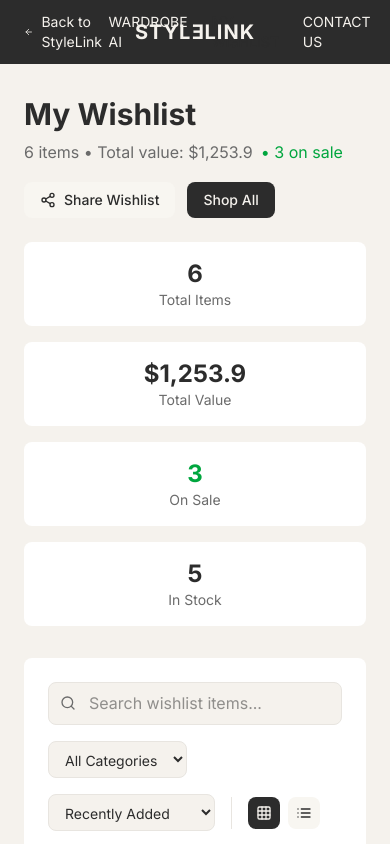
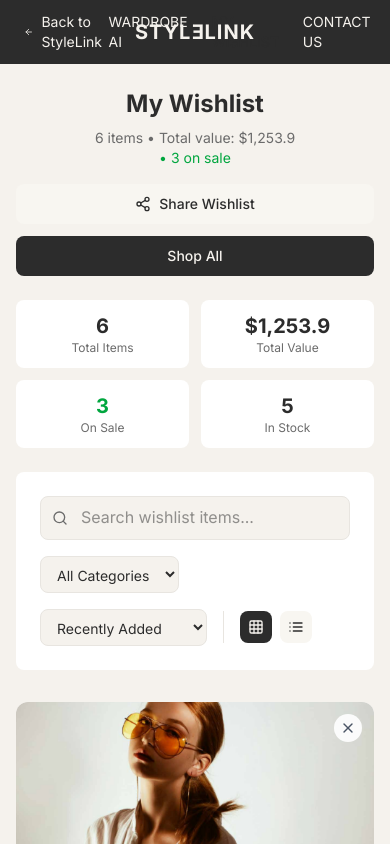
Before and after one commit to Dpippin09/StyleLink, a Next.js app: page /wishlist in a window 390 px wide. Shown: the top 844 px of the page. Built offline with nearby package versions, Linux system fonts and the light colour scheme; a web font is replaced by a local one.

Commit message:
progress

```diff
--- a/src/app/cart/page.tsx
+++ b/src/app/cart/page.tsx
@@ -216,26 +216,33 @@ export default function CartPage() {
     <div className="min-h-screen bg-background">
       {/* Header */}
       <header className="bg-[var(--header-bg)] text-[var(--header-text)] py-3">
-        <div className="container mx-auto px-6">
+        <div className="container mx-auto px-4 sm:px-6">
           <div className="flex items-center justify-between">
-            <Link href="/" className="flex items-center text-sm hover:opacity-75 transition-opacity">
-              <ArrowLeft className="w-4 h-4 mr-2" />
-              Back to StyleLink
+            <Link href="/" className="flex items-center text-xs sm:text-sm hover:opacity-75 transition-opacity">
+              <ArrowLeft className="w-4 h-4 mr-1 sm:mr-2" />
+              <span className="hidden sm:inline">Back to StyleLink</span>
+              <span className="sm:hidden">Back</span>
             </Link>
 
             <div className="absolute left-1/2 transform -translate-x-1/2">
-              <h1 className="text-xl font-bold tracking-wider">
+              <h1 className="text-lg sm:text-xl font-bold tracking-wider">
                 STYL
                 <span className="inline-block transform scale-x-[-1]">E</span>
                 LINK
               </h1>
             </div>
 
-            <div className="flex items-center space-x-6 text-sm">
-              <a href="#" className="hover:opacity-75 transition-opacity">WARDROBE AI</a>
-              <Link href="/wishlist" className="hover:opacity-75 transition-opacity">MY WISHLIST</Link>
-              <Link href="/contact" className="hover:opacity-75 transition-opacity">CONTACT US</Link>
-              <span className="text-primary font-medium">MY CART ({cartItems.length})</span>
+            <div className="flex items-center space-x-2 sm:space-x-6 text-xs sm:text-sm">
+              <a href="#" className="hidden md:inline hover:opacity-75 transition-opacity">WARDROBE AI</a>
+              <Link href="/wishlist" className="hover:opacity-75 transition-opacity">
+                <span className="hidden sm:inline">MY WISHLIST</span>
+                <span className="sm:hidden">WISHLIST</span>
+              </Link>
+              <Link href="/contact" className="hidden sm:inline hover:opacity-75 transition-opacity">CONTACT US</Link>
+              <span className="text-primary font-medium">
+                <span className="hidden sm:inline">MY CART ({cartItems.length})</span>
+                <span className="sm:hidden">CART ({cartItems.length})</span>
+              </span>
             </div>
           </div>
         </div>
@@ -258,11 +265,11 @@ export default function CartPage() {
           </div>
         </div>
       ) : (
-        <div className="container mx-auto px-6 py-8">
+        <div className="container mx-auto px-4 sm:px-6 py-6 sm:py-8">
           {/* Page Header */}
-          <div className="mb-8">
-            <h1 className="text-3xl font-bold text-primary mb-2">Shopping Cart</h1>
-            <p className="text-muted-foreground">
+          <div className="mb-6 sm:mb-8">
+            <h1 className="text-2xl sm:text-3xl font-bold text-primary mb-2">Shopping Cart</h1>
+            <p className="text-sm sm:text-base text-muted-foreground">
               {cartItems.length} item{cartItems.length !== 1 ? 's' : ''} in your cart
             </p>
           </div>
--- a/src/app/contact/page.tsx
+++ b/src/app/contact/page.tsx
@@ -124,18 +124,18 @@ export default function ContactPage() {
         </div>
       </header>
 
-      <div className="container mx-auto px-6 py-12">
+      <div className="container mx-auto px-4 sm:px-6 py-8 sm:py-12">
         {/* Hero Section */}
-        <div className="text-center mb-16">
-          <h1 className="text-4xl md:text-5xl font-bold text-primary mb-6">Get in Touch</h1>
-          <p className="text-xl text-muted-foreground max-w-3xl mx-auto leading-relaxed">
+        <div className="text-center mb-12 sm:mb-16">
+          <h1 className="text-3xl sm:text-4xl md:text-5xl font-bold text-primary mb-4 sm:mb-6">Get in Touch</h1>
+          <p className="text-lg sm:text-xl text-muted-foreground max-w-3xl mx-auto leading-relaxed px-4">
             Have questions about StyleLink? Need help with your wardrobe? Our dedicated team of style experts is here to assist you on your fashion journey.
           </p>
         </div>
 
-        <div className="grid grid-cols-1 lg:grid-cols-2 gap-12 mb-16">
+        <div className="grid grid-cols-1 lg:grid-cols-2 gap-8 sm:gap-12 mb-12 sm:mb-16">
           {/* Contact Form */}
-          <div className="bg-card rounded-2xl p-8 shadow-sm">
+          <div className="bg-card rounded-xl sm:rounded-2xl p-6 sm:p-8 shadow-sm">
             <div className="mb-8">
               <h2 className="text-2xl font-bold text-primary mb-3">Send us a Message</h2>
               <p className="text-muted-foreground">
--- a/src/app/wishlist/page.tsx
+++ b/src/app/wishlist/page.tsx
@@ -198,46 +198,46 @@ export default function WishlistPage() {
         </div>
       </header>
 
-      <div className="container mx-auto px-6 py-8">
+      <div className="container mx-auto px-4 sm:px-6 py-6 sm:py-8">
         {/* Page Header */}
-        <div className="mb-8">
-          <div className="flex flex-col md:flex-row md:items-center md:justify-between gap-4 mb-6">
-            <div>
-              <h1 className="text-3xl font-bold text-primary mb-2">My Wishlist</h1>
-              <p className="text-muted-foreground">
+        <div className="mb-6 sm:mb-8">
+          <div className="flex flex-col gap-4 mb-6">
+            <div className="text-center sm:text-left">
+              <h1 className="text-2xl sm:text-3xl font-bold text-primary mb-2">My Wishlist</h1>
+              <p className="text-sm sm:text-base text-muted-foreground">
                 {wishlistItems.length} items • Total value: ${totalValue.toLocaleString()}
-                {saleItems > 0 && <span className="text-green-600 ml-2">• {saleItems} on sale</span>}
+                {saleItems > 0 && <span className="text-green-600 block sm:inline sm:ml-2">• {saleItems} on sale</span>}
               </p>
             </div>
 
-            <div className="flex items-center gap-3">
-              <button className="flex items-center gap-2 bg-secondary text-foreground px-4 py-2 rounded-lg text-sm font-medium hover:bg-secondary/80 transition-colors">
+            <div className="flex flex-col sm:flex-row items-stretch sm:items-center gap-3">
+              <button className="flex items-center justify-center gap-2 bg-secondary text-foreground px-4 py-2.5 rounded-lg text-sm font-medium hover:bg-secondary/80 transition-colors">
                 <Share2 className="w-4 h-4" />
                 Share Wishlist
               </button>
-              <button className="bg-primary text-primary-foreground px-4 py-2 rounded-lg text-sm font-medium hover:bg-primary/90 transition-colors">
+              <button className="bg-primary text-primary-foreground px-4 py-2.5 rounded-lg text-sm font-medium hover:bg-primary/90 transition-colors">
                 Shop All
               </button>
             </div>
           </div>
 
           {/* Stats Cards */}
-          <div className="grid grid-cols-1 md:grid-cols-4 gap-4 mb-8">
-            <div className="bg-card rounded-lg p-4 text-center">
-              <p className="text-2xl font-bold text-primary">{wishlistItems.length}</p>
-              <p className="text-sm text-muted-foreground">Total Items</p>
+          <div className="grid grid-cols-2 lg:grid-cols-4 gap-3 sm:gap-4 mb-6 sm:mb-8">
+            <div className="bg-card rounded-lg p-3 sm:p-4 text-center">
+              <p className="text-xl sm:text-2xl font-bold text-primary">{wishlistItems.length}</p>
+              <p className="text-xs sm:text-sm text-muted-foreground">Total Items</p>
             </div>
-            <div className="bg-card rounded-lg p-4 text-center">
-              <p className="text-2xl font-bold text-primary">${totalValue.toLocaleString()}</p>
-              <p className="text-sm text-muted-foreground">Total Value</p>
+            <div className="bg-card rounded-lg p-3 sm:p-4 text-center">
+              <p className="text-xl sm:text-2xl font-bold text-primary">${totalValue.toLocaleString()}</p>
+              <p className="text-xs sm:text-sm text-muted-foreground">Total Value</p>
             </div>
-            <div className="bg-card rounded-lg p-4 text-center">
-              <p className="text-2xl font-bold text-green-600">{saleItems}</p>
-              <p className="text-sm text-muted-foreground">On Sale</p>
+            <div className="bg-card rounded-lg p-3 sm:p-4 text-center">
+              <p className="text-xl sm:text-2xl font-bold text-green-600">{saleItems}</p>
+              <p className="text-xs sm:text-sm text-muted-foreground">On Sale</p>
             </div>
-            <div className="bg-card rounded-lg p-4 text-center">
-              <p className="text-2xl font-bold text-primary">{wishlistItems.filter(item => item.inStock).length}</p>
-              <p className="text-sm text-muted-foreground">In Stock</p>
+            <div className="bg-card rounded-lg p-3 sm:p-4 text-center">
+              <p className="text-xl sm:text-2xl font-bold text-primary">{wishlistItems.filter(item => item.inStock).length}</p>
+              <p className="text-xs sm:text-sm text-muted-foreground">In Stock</p>
             </div>
           </div>
         </div>
--- a/src/components/SearchWithSuggestions.tsx
+++ b/src/components/SearchWithSuggestions.tsx
@@ -9,7 +9,7 @@ interface SearchWithSuggestionsProps {
   placeholder?: string;
 }
 
-export default function SearchWithSuggestions({ placeholder = "Search for any product across hundreds of retailers..." }: SearchWithSuggestionsProps) {
+export default function SearchWithSuggestions({ placeholder = "Search for any product..." }: SearchWithSuggestionsProps) {
   const [searchTerm, setSearchTerm] = useState("");
   const [suggestions, setSuggestions] = useState<Product[]>([]);
   const [showSuggestions, setShowSuggestions] = useState(false);
@@ -73,7 +73,7 @@ export default function SearchWithSuggestions({ placeholder = "Search for any pr
           <input
             type="text"
             placeholder={placeholder}
-            className="w-full px-6 py-4 rounded-full border border-border bg-input text-foreground placeholder-muted-foreground focus:outline-none focus:ring-2 focus:ring-primary focus:border-transparent text-center"
+            className="w-full px-4 sm:px-6 py-3 sm:py-4 rounded-full border border-border bg-input text-foreground placeholder-muted-foreground focus:outline-none focus:ring-2 focus:ring-primary focus:border-transparent text-center text-sm sm:text-base"
             value={searchTerm}
             onChange={handleInputChange}
             onFocus={() => {
@@ -82,9 +82,9 @@ export default function SearchWithSuggestions({ placeholder = "Search for any pr
           />
           <button
             type="submit"
-            className="absolute right-4 top-1/2 transform -translate-y-1/2 p-2 hover:bg-secondary rounded-full transition-colors"
+            className="absolute right-3 sm:right-4 top-1/2 transform -translate-y-1/2 p-1.5 sm:p-2 hover:bg-secondary rounded-full transition-colors"
           >
-            <Search className="w-5 h-5 text-muted-foreground" />
+            <Search className="w-4 h-4 sm:w-5 sm:h-5 text-muted-foreground" />
           </button>
         </div>
       </form>
```
Also changed, not shown: src/app/page.tsx (+30 -22 lines).
